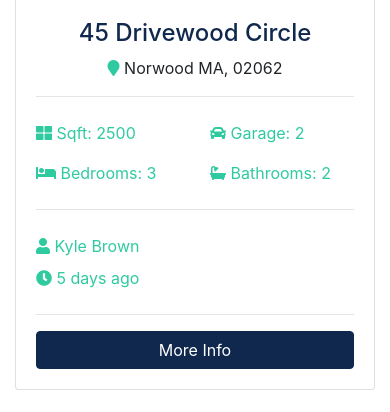
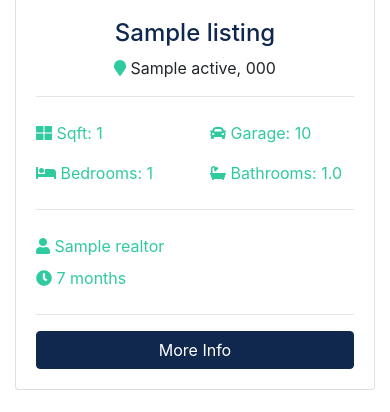
Before and after one commit to DrGooseman/Django-Realtor, a Django app: page / in a window 390 px wide. Shown: the part 1194-1606 px from the top of the page. Run offline with Django 3.2, Linux system fonts and the light colour scheme; tables that the repository leaves empty hold one stand-in row (values such as "Sample post"); grey boxes marked "Sample" are stand-in pictures; some libraries are stand-ins or nearby versions.

Commit message:
adds dynamic home and about page

```diff
--- a/pages/views.py
+++ b/pages/views.py
@@ -1,8 +1,23 @@
 from django.shortcuts import render
 from django.http import HttpResponse
 
+from listings.models import Listing
+from realtors.models import Realtor
+
 def index(request):
-    return render(request, "pages/index.html");
+    listings = Listing.objects.order_by("-list_date").filter(is_published=True)[:3]
+    context = {
+        "listings": listings
+    }
+    return render(request, "pages/index.html", context)
 
 def about(request):
-    return render(request, "pages/about.html");
+    realtors = Realtor.objects.order_by("-hire_date")
+    mvp_realtors = Realtor.objects.all().filter(is_mvp=True)
+
+    context = {
+        "realtors": realtors,
+        "mvp_realtors": mvp_realtors
+    }
+
+    return render(request, "pages/about.html", context)
--- a/realtors/admin.py
+++ b/realtors/admin.py
@@ -3,9 +3,10 @@ from django.contrib import admin
 from .models import Realtor
 
 class RealtorAdmin(admin.ModelAdmin):
-    list_display = ("id", "name", "email", "hire_date")
+    list_display = ("id", "name", "email", "hire_date", "is_mvp")
     list_display_links = ("id", "name")
     list_filter = ("name",)
+    list_editable = ("is_mvp",)
     list_per_page = 25
 
 
--- a/templates/pages/index.html
+++ b/templates/pages/index.html
@@ -1,4 +1,4 @@
-{% extends "base.html" %} {% block content %}
+{% extends "base.html" %} {% load humanize %} {% block content %}
 <!-- Showcase -->
 <section id="showcase">
   <div class="container text-center">
@@ -149,135 +149,68 @@
   <div class="container">
     <h3 class="text-center mb-3">Latest Listings</h3>
     <div class="row">
+      {% if listings %} {% for listing in listings %}
       <!-- Listing 1 -->
       <div class="col-md-6 col-lg-4 mb-4">
         <div class="card listing-preview">
-          <img class="card-img-top" src="assets/img/homes/home-1.jpg" alt="" />
+          <img class="card-img-top" src="{{ listing.photo_main.url }}" alt="" />
           <div class="card-img-overlay">
             <h2>
-              <span class="badge badge-secondary text-white">$490,000</span>
+              <span class="badge badge-secondary text-white"
+                >${{listing.price | intcomma}}</span
+              >
             </h2>
           </div>
           <div class="card-body">
             <div class="listing-heading text-center">
-              <h4 class="text-primary">45 Drivewood Circle</h4>
+              <h4 class="text-primary">{{listing.title}}</h4>
               <p>
-                <i class="fas fa-map-marker text-secondary"></i> Norwood MA,
-                02062
+                <i class="fas fa-map-marker text-secondary"></i>
+                {{listing.city}} {{listing.state}}, {{listing.zipcode}}
               </p>
             </div>
             <hr />
             <div class="row py-2 text-secondary">
               <div class="col-6">
-                <i class="fas fa-th-large"></i> Sqft: 2500
+                <i class="fas fa-th-large"></i> Sqft: {{listing.sqft}}
               </div>
-              <div class="col-6"><i class="fas fa-car"></i> Garage: 2</div>
+              <div class="col-6">
+                <i class="fas fa-car"></i> Garage: {{listing.garage}}
+              </div>
             </div>
             <div class="row py-2 text-secondary">
-              <div class="col-6"><i class="fas fa-bed"></i> Bedrooms: 3</div>
-              <div class="col-6"><i class="fas fa-bath"></i> Bathrooms: 2</div>
+              <div class="col-6">
+                <i class="fas fa-bed"></i> Bedrooms: {{listing.bedrooms}}
+              </div>
+              <div class="col-6">
+                <i class="fas fa-bath"></i> Bathrooms: {{listing.bathrooms}}
+              </div>
             </div>
             <hr />
             <div class="row py-2 text-secondary">
-              <div class="col-6"><i class="fas fa-user"></i> Kyle Brown</div>
+              <div class="col-6">
+                <i class="fas fa-user"></i> {{listing.realtor}}
+              </div>
             </div>
             <div class="row text-secondary pb-2">
-              <div class="col-6"><i class="fas fa-clock"></i> 5 days ago</div>
+              <div class="col-6">
+                <i class="fas fa-clock"></i> {{listing.list_date | timesince}}
+              </div>
             </div>
             <hr />
-            <a href="listing.html" class="btn btn-primary btn-block"
+            <a
+              href="{% url 'listing' listing.id %}"
+              class="btn btn-primary btn-block"
               >More Info</a
             >
           </div>
         </div>
       </div>
-
-      <!-- Listing 2 -->
-      <div class="col-md-6 col-lg-4 mb-4">
-        <div class="card listing-preview">
-          <img class="card-img-top" src="assets/img/homes/home-2.jpg" alt="" />
-          <div class="card-img-overlay">
-            <h2>
-              <span class="badge badge-secondary text-white">$550,000</span>
-            </h2>
-          </div>
-          <div class="card-body">
-            <div class="listing-heading text-center">
-              <h4 class="text-primary">18 Jefferson Lane</h4>
-              <p>
-                <i class="fas fa-map-marker text-secondary"></i> Woburn MA,
-                01801
-              </p>
-            </div>
-            <hr />
-            <div class="row py-2 text-secondary">
-              <div class="col-6">
-                <i class="fas fa-th-large"></i> Sqft: 3200
-              </div>
-              <div class="col-6"><i class="fas fa-car"></i> Garage: 1</div>
-            </div>
-            <div class="row py-2 text-secondary">
-              <div class="col-6"><i class="fas fa-bed"></i> Bedrooms: 4</div>
-              <div class="col-6">
-                <i class="fas fa-bath"></i> Bathrooms: 2.5
-              </div>
-            </div>
-            <hr />
-            <div class="row py-2 text-secondary">
-              <div class="col-6"><i class="fas fa-user"></i> Mark Hudson</div>
-            </div>
-            <div class="row text-secondary pb-2">
-              <div class="col-6"><i class="fas fa-clock"></i> 5 days ago</div>
-            </div>
-            <hr />
-            <a href="listing.html" class="btn btn-primary btn-block"
-              >More Info</a
-            >
-          </div>
-        </div>
+      {% endfor %} {% else %}
+      <div class="col-md-12">
+        <p>No Listings Available</p>
       </div>
-
-      <!-- Listing 3 -->
-      <div class="col-md-6 col-lg-4 mb-4">
-        <div class="card listing-preview">
-          <img class="card-img-top" src="assets/img/homes/home-3.jpg" alt="" />
-          <div class="card-img-overlay">
-            <h2>
-              <span class="badge badge-secondary text-white">$580,000</span>
-            </h2>
-          </div>
-          <div class="card-body">
-            <div class="listing-heading text-center">
-              <h4 class="text-primary">187 Woodrow Street</h4>
-              <p>
-                <i class="fas fa-map-marker text-secondary"></i> Salem MA, 01915
-              </p>
-            </div>
-            <hr />
-            <div class="row py-2 text-secondary">
-              <div class="col-6">
-                <i class="fas fa-th-large"></i> Sqft: 3107
-              </div>
-              <div class="col-6"><i class="fas fa-car"></i> Garage: 0</div>
-            </div>
-            <div class="row py-2 text-secondary">
-              <div class="col-6"><i class="fas fa-bed"></i> Bedrooms: 4</div>
-              <div class="col-6"><i class="fas fa-bath"></i> Bathrooms: 3</div>
-            </div>
-            <hr />
-            <div class="row py-2 text-secondary">
-              <div class="col-6"><i class="fas fa-user"></i> Mark Hudson</div>
-            </div>
-            <div class="row text-secondary pb-2">
-              <div class="col-6"><i class="fas fa-clock"></i> 5 days ago</div>
-            </div>
-            <hr />
-            <a href="listing.html" class="btn btn-primary btn-block"
-              >More Info</a
-            >
-          </div>
-        </div>
-      </div>
+      {% endif %}
     </div>
   </div>
 </section>
```
Also changed, not shown: templates/pages/about.html (+14 -37 lines).
